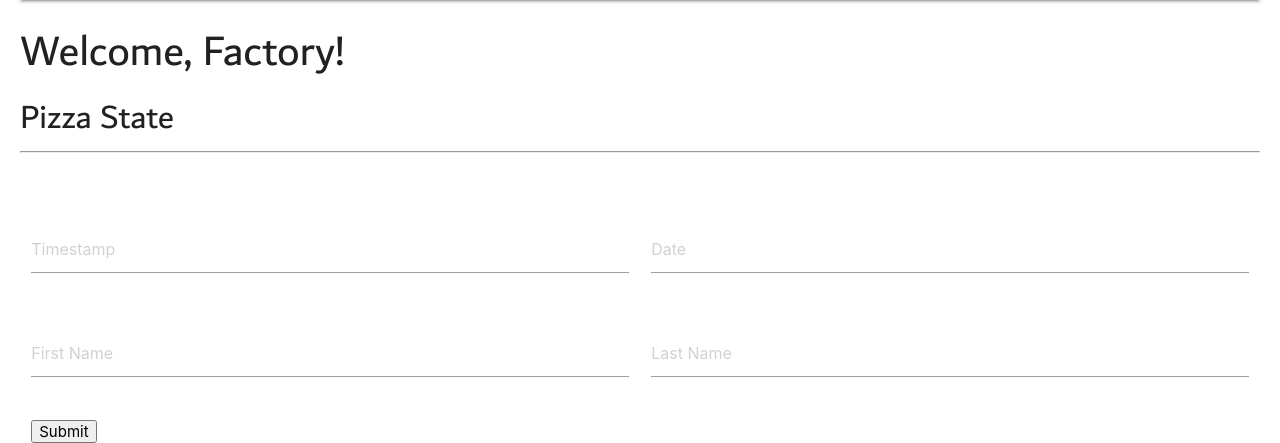
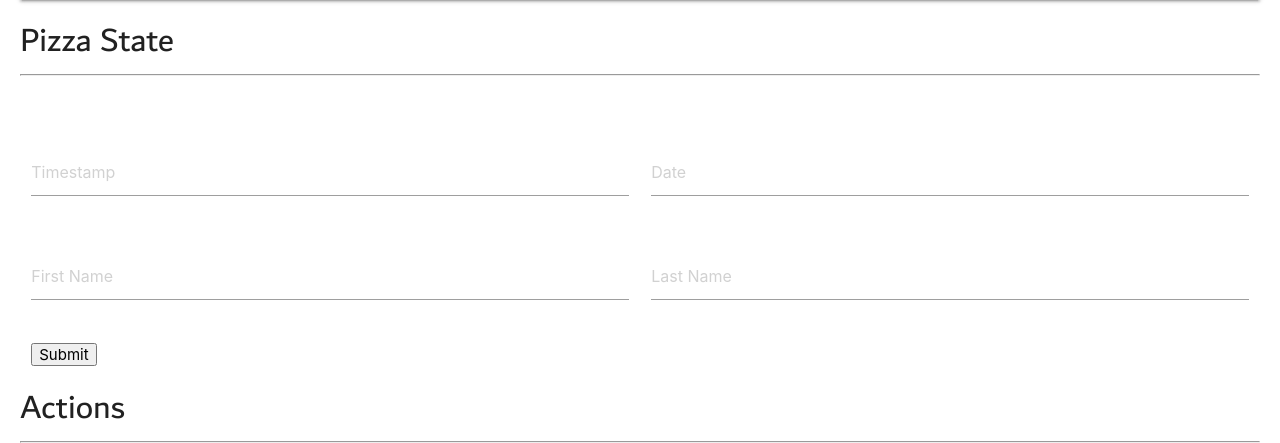
Before and after one commit to AlexAlBasosi/pizza-on-the-blockchain, a Flask app: page /factory in a window 1280 px wide. Shown: the part 84-527 px from the top of the page. Run offline with Flask 2, Linux system fonts and the light colour scheme; some libraries are stand-ins or nearby versions.

Commit message:
Update factory.html

```diff
--- a/templates/factory.html
+++ b/templates/factory.html
@@ -2,8 +2,6 @@
 <html>
   {% include 'header.html' %}
   <body>
-    <h3>Welcome, {{ title }}!</h3>
-
     <div class="create">
       <h4>Pizza State</h4>
       <hr/>
```
